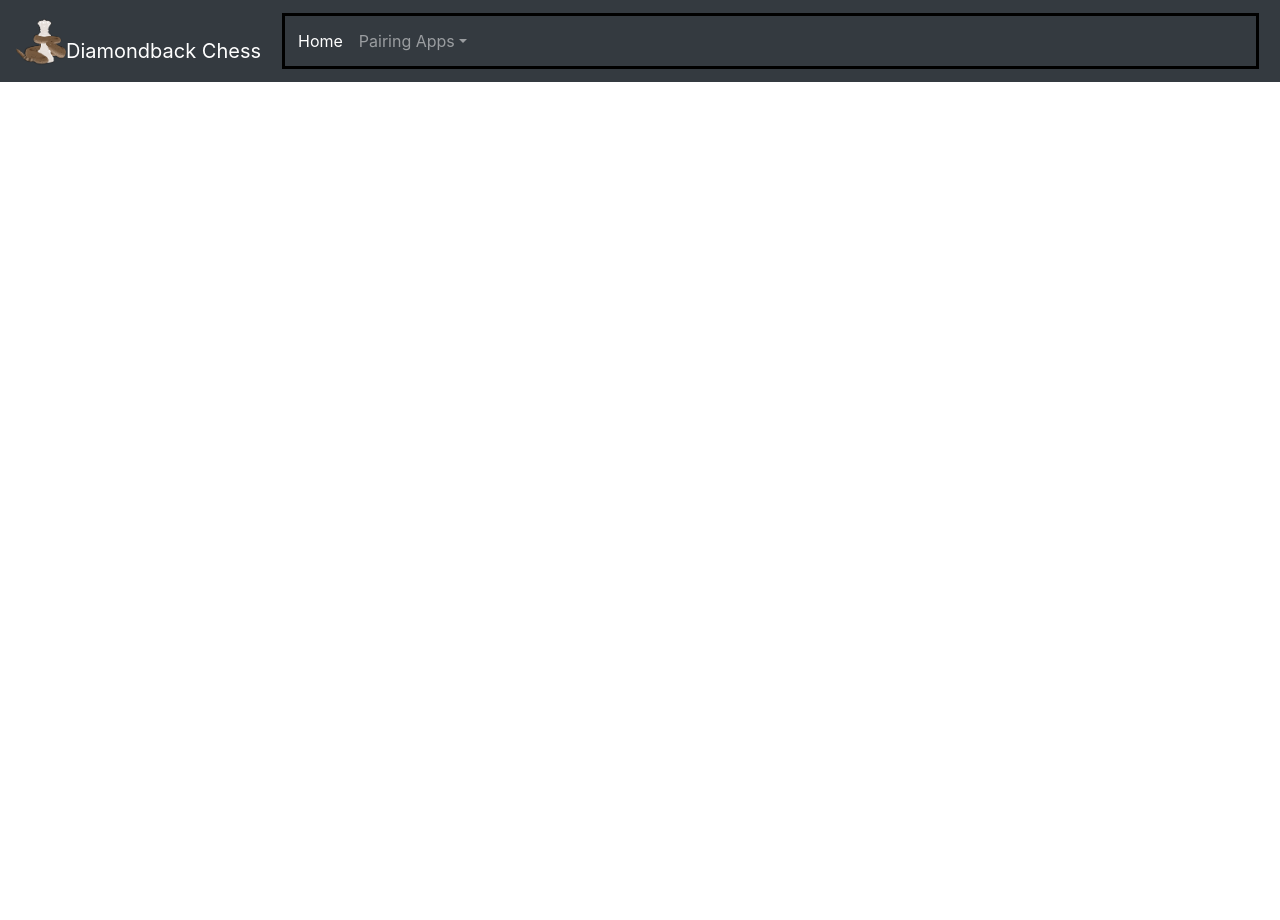
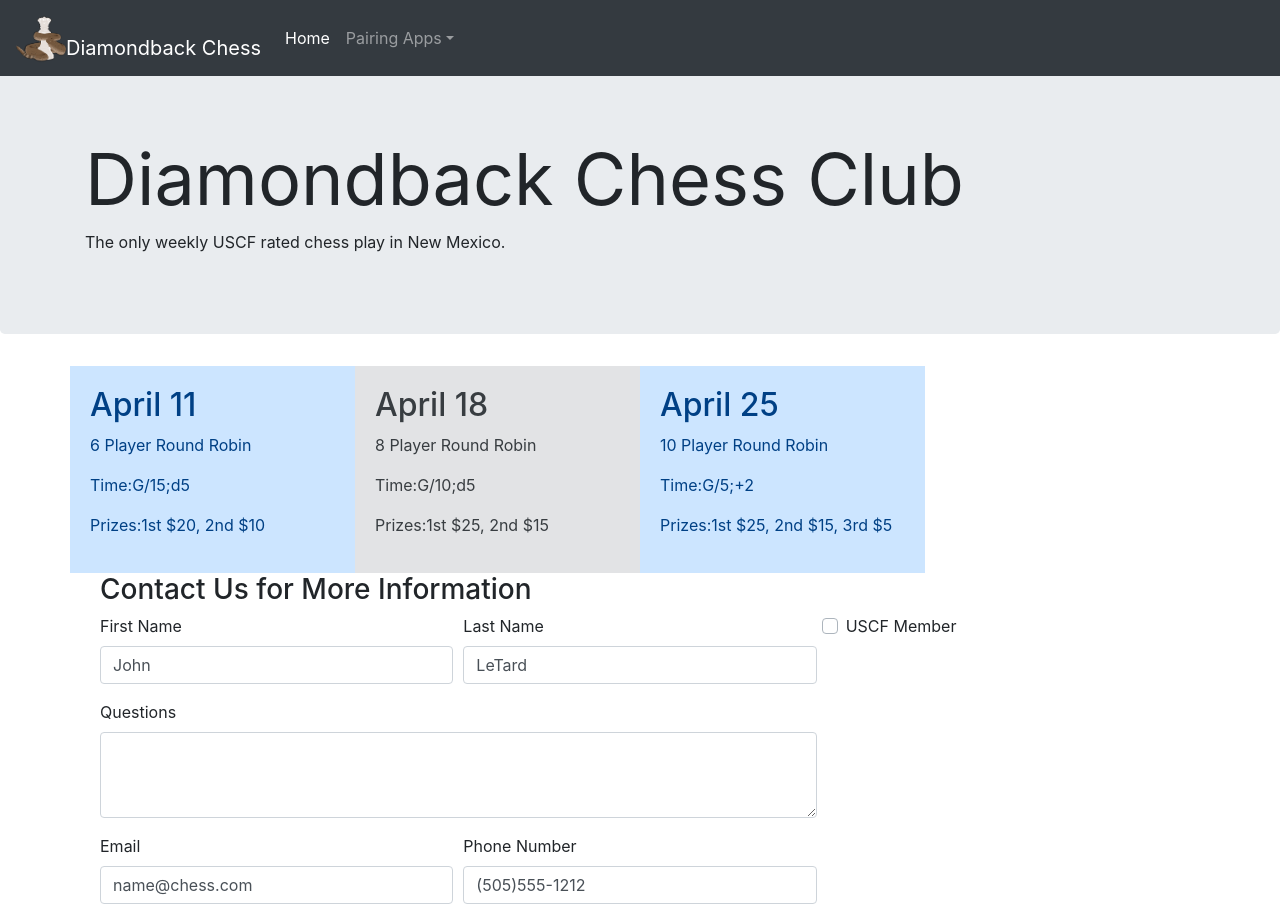
Before and after one commit to jletard/Week9Boot, a website: page index.html in a window 1280 px wide. Before the commit the page ends 800 px from the top, so only its background shows below. Drawn offline with nearby package versions, Linux system fonts and the light colour scheme.

Commit message:
Week 9 completed

```diff
--- a/index.html
+++ b/index.html
@@ -4,16 +4,8 @@
     <meta charset="UTF-8">
     <meta http-equiv="X-UA-Compatible" content="IE=edge">
     <meta name="viewport" content="width=device-width, initial-scale=1.0">
-    <title>Document</title>
+    <title>Diamondback Chess</title>
     <link rel="stylesheet" href="node_modules/bootstrap/dist/css/bootstrap.css">
-    <style>
-        div {
-            border-style: solid;
-            border-color: black;
-            padding: 5px;
-            margin: 5px;
-        }
-    </style>
 </head>
 <body>
 <!-- One Navbar For both pages!-->
@@ -32,12 +24,85 @@
           <a class="nav-link dropdown-toggle" href="http://example.com" id="dropdown01" data-toggle="dropdown" aria-haspopup="true" aria-expanded="false">Pairing Apps</a>
           <div class="dropdown-menu" aria-labelledby="dropdown01">
             <a class="dropdown-item" href="roundrobin.html">Round Robin Tournament Pairing</a>
-            <a class="dropdown-item" href="#">Swiss Tournament Pairing</a>
+            <a class="dropdown-item disabled" href="#">Swiss Tournament Pairing</a>
           </div>
         </li>
       </ul>
     </div>
     </nav>
+    <br><br><br>
+
+    <div class="jumbotron">
+        <div class="container">
+          <h1 class="display-3"><strong>Diamondback Chess Club</strong></h1>
+          <p>The only weekly USCF rated chess play in New Mexico.</p>
+        </div>
+    </div>
+
+    <div class="container">
+        <div class="row">
+          <div class="col-md-3 card-body alert-primary">
+            <h2>April 11</h2>
+            <p>6 Player Round Robin</p>
+            <p>Time:G/15;d5</p>
+            <p>Prizes:1st $20, 2nd $10</p>
+          </div>
+          <div class="col-md-3 card-body alert-secondary">
+            <h2>April 18</h2>
+            <p>8 Player Round Robin</p>
+            <p>Time:G/10;d5</p>
+            <p>Prizes:1st $25, 2nd $15</p>
+          </div>
+          <div class="col-md-3 card-body alert-primary">
+            <h2>April 25</h2>
+            <p>10 Player Round Robin</p>
+            <p>Time:G/5;+2</p>
+            <p>Prizes:1st $25, 2nd $15, 3rd $5</p>
+          </div>
+    </div>
+
+    <div class="container">
+        <h3>Contact Us for More Information</h3>
+        <form>
+            <div class="form-row">
+                <div class="col-md-4 mb-3">
+                    <label>First Name</label>
+                    <input type="text" class="form-control" id="firstName" placeholder="First Name" value="John" required>
+                </div>
+                <div class="col-md-4 mb-3">
+                    <label>Last Name</label>
+                    <input type="text" class="form-control" id="lastName" placeholder="Last Name" value="LeTard" required>
+                </div>
+                <div class="custom-control custom-checkbox">
+                    <input type="checkbox" class="custom-control-input" id="USCFcheck">
+                    <label class="custom-control-label" for="USCFcheck">USCF Member</label>
+                </div>
+            </div>
+            <div class="form-row">
+                <div class="col-8">
+                    <div class="form-group">
+                        <label for="Question">Questions</label>
+                        <textarea class="form-control" id="exampleFormControlTextarea1" rows="3"></textarea>
+                    </div>
+                </div>
+            </div>
+            <div class="form-row">
+                <div class="col-md-4 mb-3">
+                    <label>Email</label>
+                    <input type="text" class="form-control" id="email" placeholder="Email" value="name@chess.com" required>
+                </div>
+                <div class="col-md-4 mb-3">
+                    <label>Phone Number</label>
+                    <input type="text" class="form-control" id="phone" placeholder="Phone Nubmer" value="(505)555-1212" required>
+                </div>
+            </div>
+        </form>
+    </div>
+
+
+
+
+
 
 
     <script src="node_modules/jquery/dist/jquery.js"></script>
```
Also changed, not shown: roundrobin.html (+52 -2 lines). Lines whose indentation alone changed are shown as unchanged.
